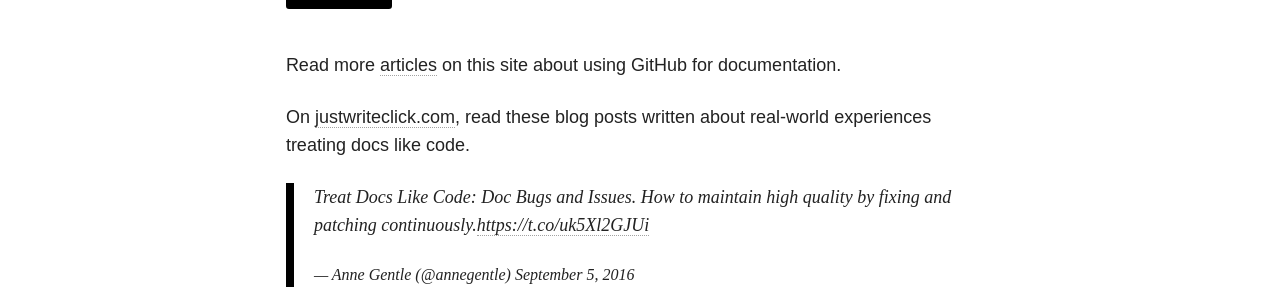
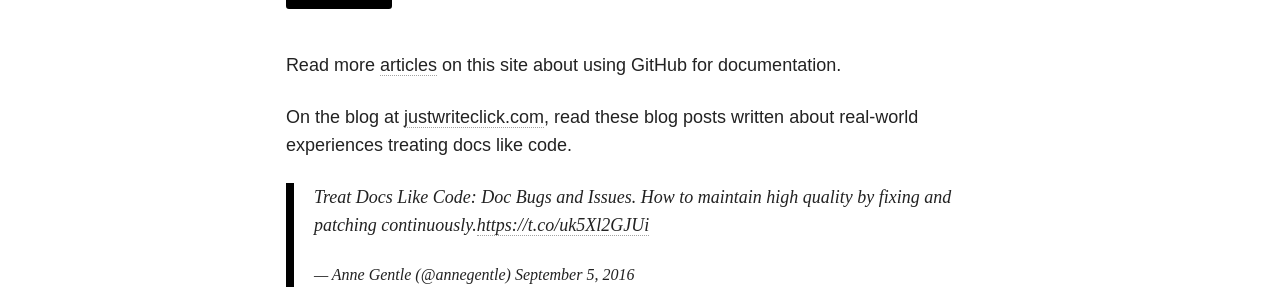
Before and after one commit to justwriteclick/docslikecode, a Jekyll site: the page built from index.html, in a window 1280 px wide. Shown: the part 777-1077 px from the top of the page. Built offline with Jekyll 4.4.1, drawn with Linux system fonts in a browser that asks for light colours; nearby versions of some CDN libraries; comment, search, counter and statistics services are not loaded.

Commit message:
New wording for blog pointer paragraph

```diff
--- a/index.html
+++ b/index.html
@@ -37,8 +37,7 @@ automation efficiency.
 using GitHub for documentation.
 </p>
 
-<p>On <a href="https://justwriteclick.com">justwriteclick.com</a>, read these
-blog posts written about real-world experiences treating docs like code.</p>
+<p>On the blog at <a href="https://justwriteclick.com">justwriteclick.com</a>, read these blog posts written about real-world experiences treating docs like code.</p>
 
 <blockquote class="twitter-tweet" data-lang="en"><p lang="en" dir="ltr">Treat Docs Like Code: Doc Bugs and Issues. How to maintain high quality by fixing and patching continuously.<a href="https://t.co/uk5Xl2GJUi">https://t.co/uk5Xl2GJUi</a></p>&mdash; Anne Gentle (@annegentle) <a href="https://twitter.com/annegentle/status/772616615623925760">September 5, 2016</a></blockquote>
 <script async src="//platform.twitter.com/widgets.js" charset="utf-8"></script>
```
Also changed, not shown: 2 other files.
